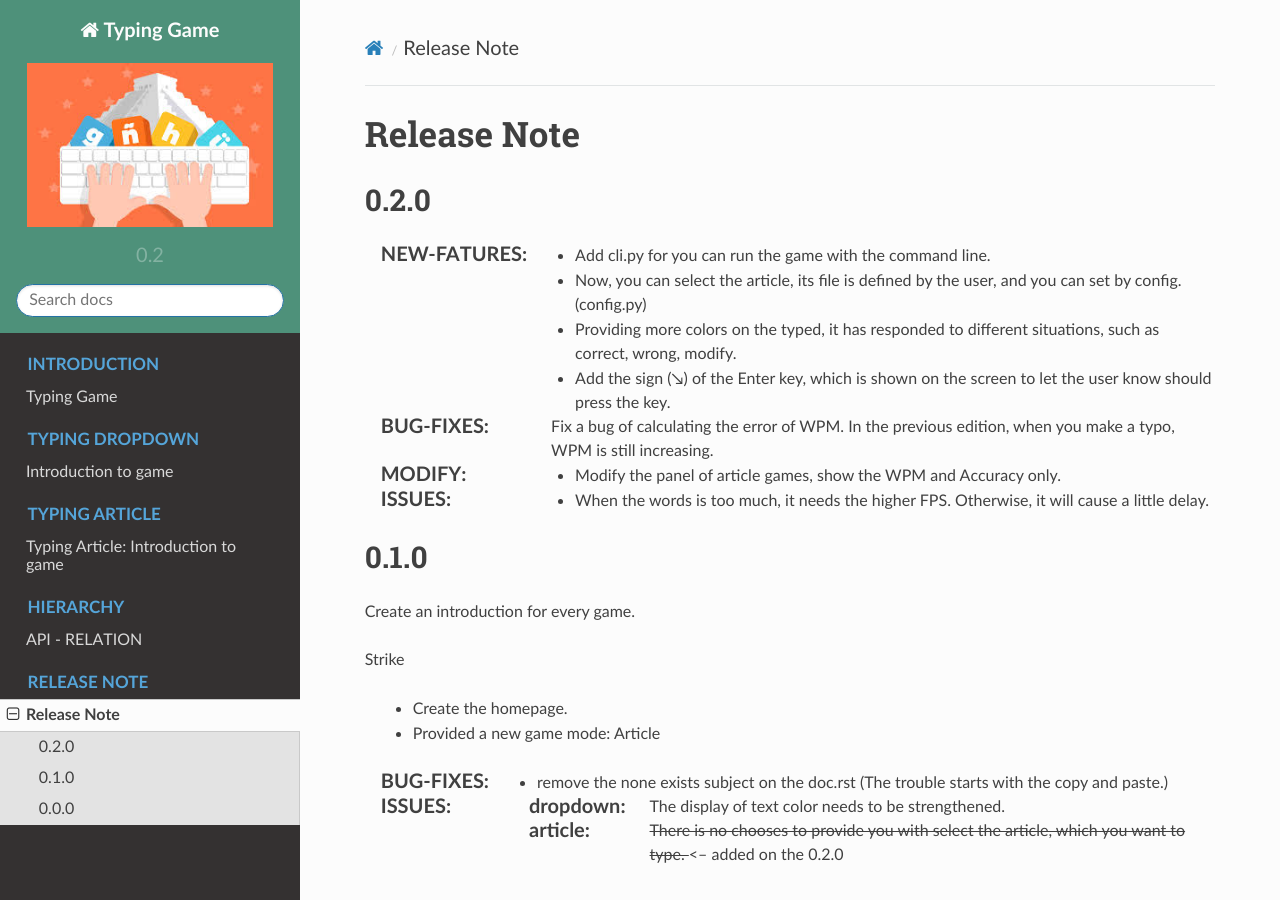
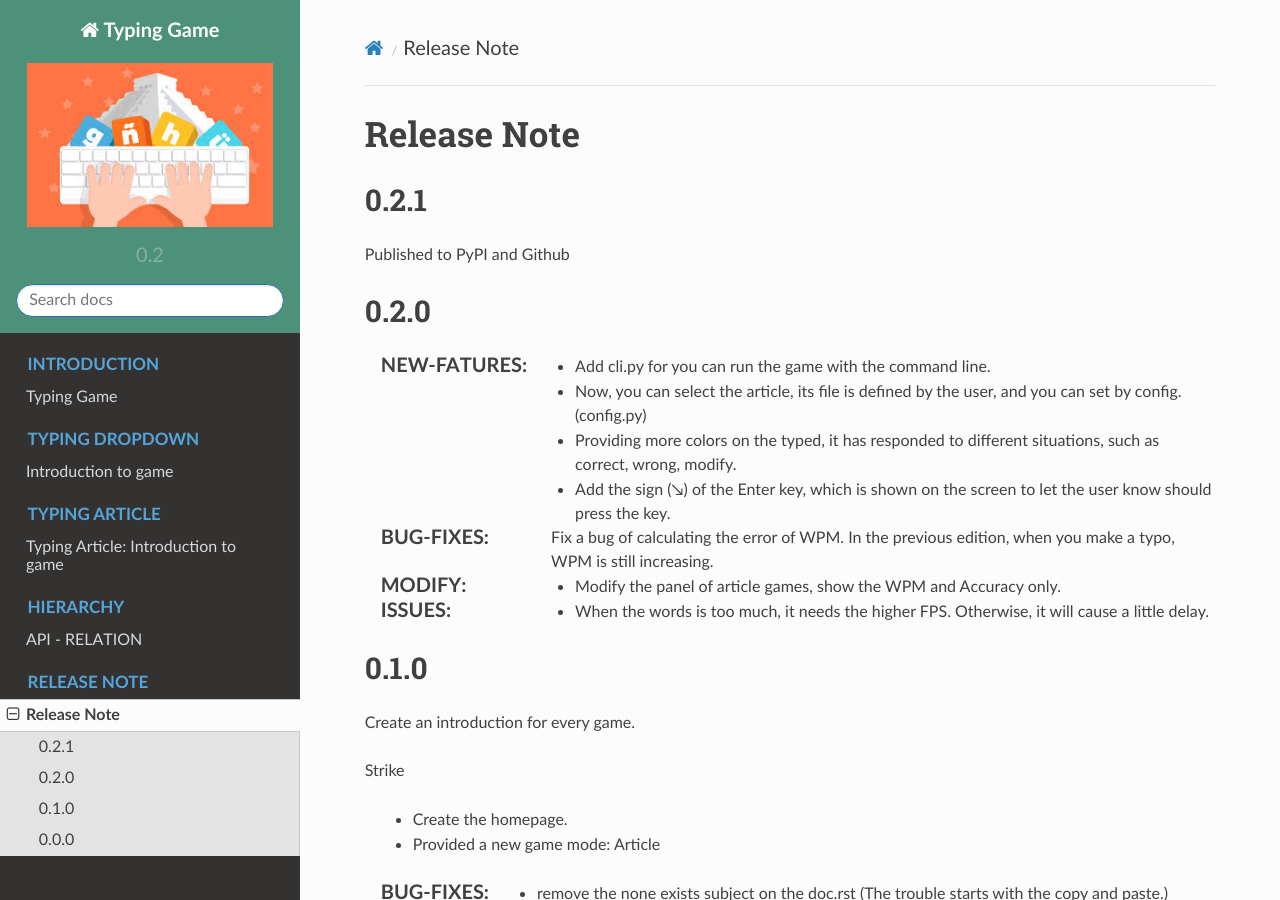
Before and after one commit to CarsonSlovoka/typing-game, a Sphinx documentation site: the page built from doc/source/history/release.rst, in a window 1280 px wide and 900 px high. Built offline with Sphinx 7.4.7 and the Read the Docs theme 2.0.0, drawn with Linux system fonts in a browser that asks for light colours.

Commit message:
(( 0.2.1 ))

```diff
--- a/doc/source/history/release.rst
+++ b/doc/source/history/release.rst
@@ -9,6 +9,11 @@
 ==================
 Release Note
 ==================
+
+0.2.1
+=========
+
+Published to PyPI and Github
 
 0.2.0
 =========
```
